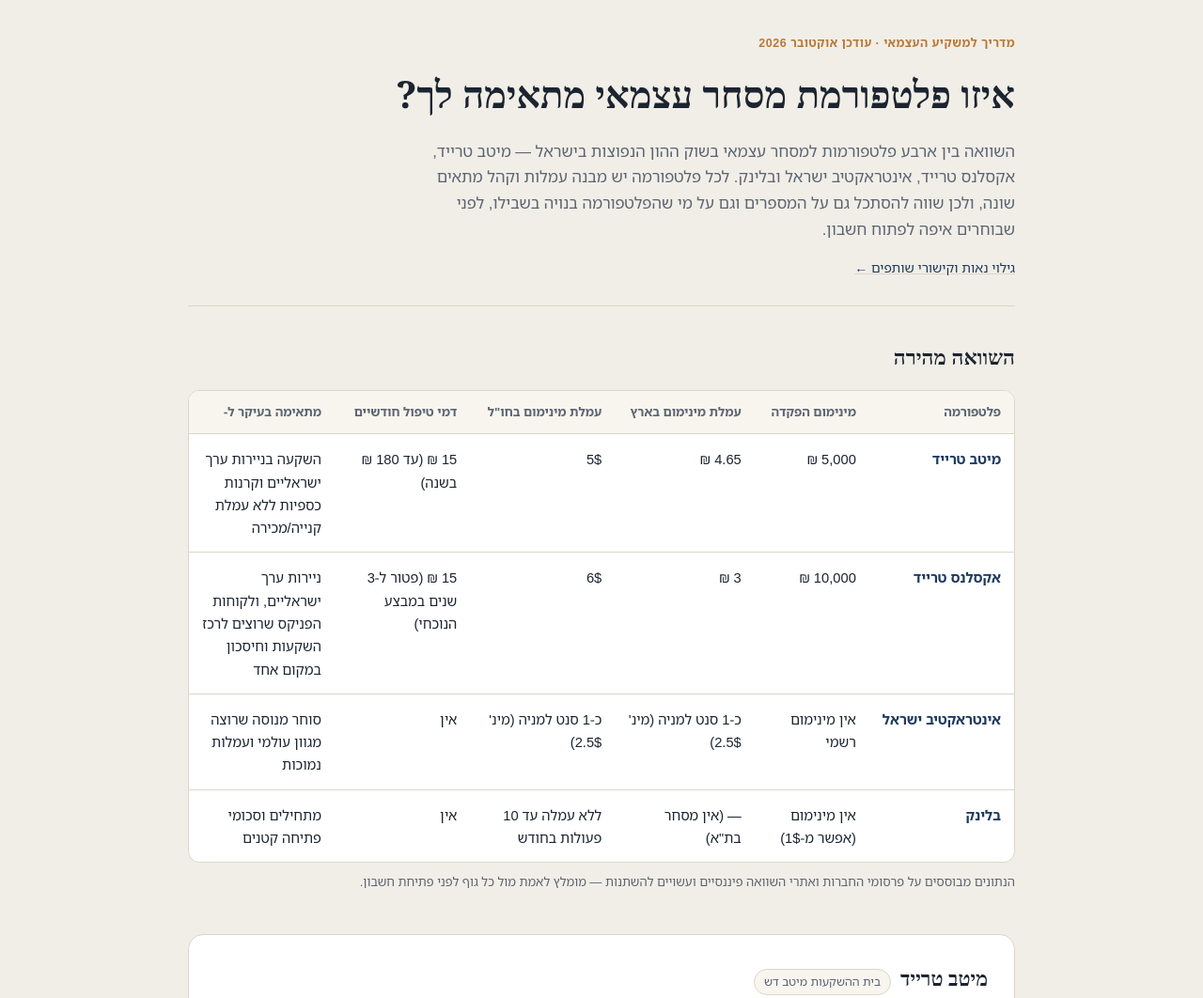
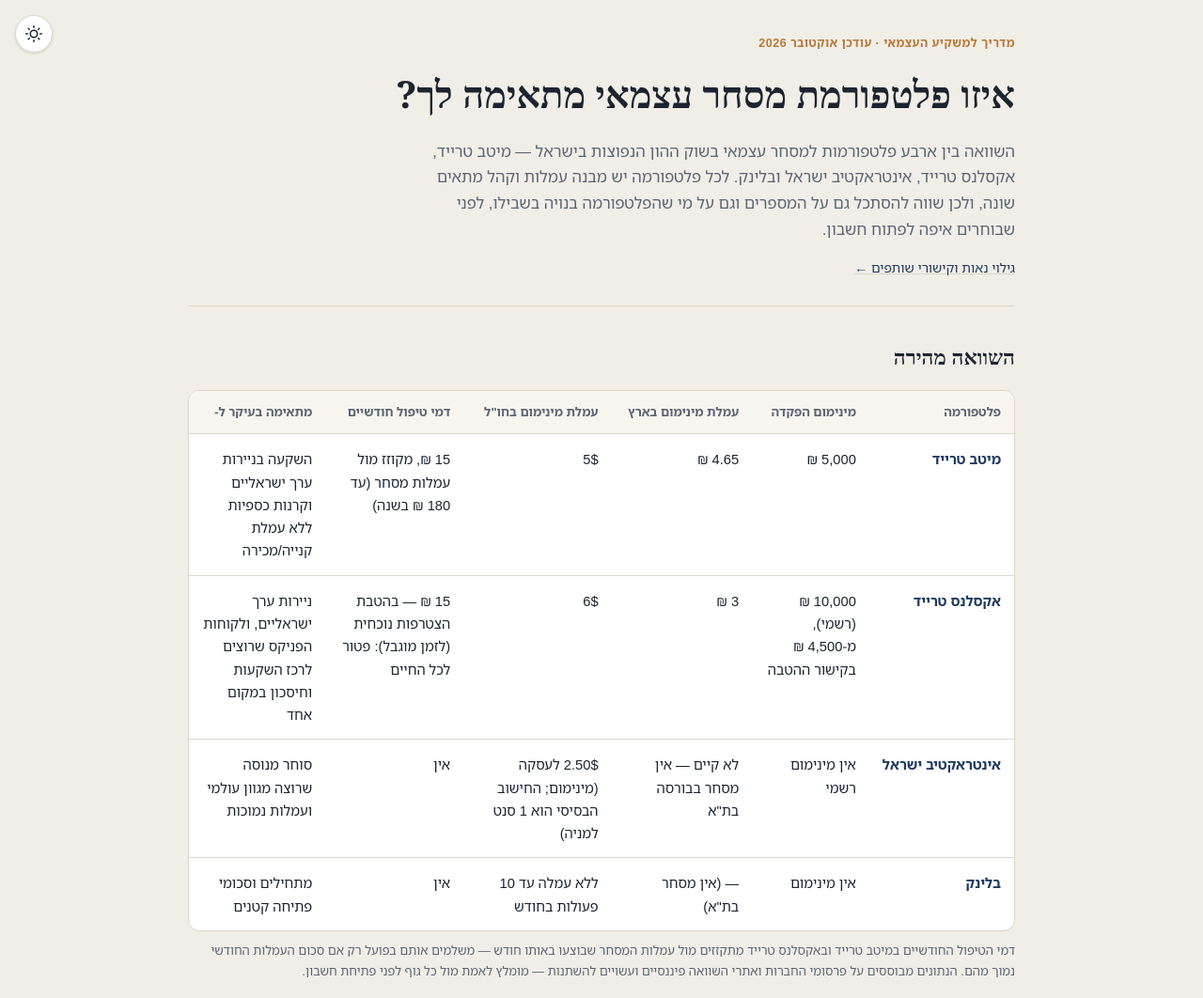
Before and after one commit to ariela9899/ISRAEL_INVEST, a plain HTML site: page index.html in a window 1280 px wide. Shown: the top 1062 px of the page at 94% size. Drawn offline with Linux system fonts and the light colour scheme; a web font is replaced by a local one.

Commit message:
Add files via upload

```diff
--- a/index.html
+++ b/index.html
@@ -177,9 +177,78 @@
   .foot { color: var(--fg-muted); font-size: 0.82rem; text-align: center; }
 
   a { color: var(--accent); }
+
+  .theme-toggle {
+    position: fixed;
+    top: calc(16px + env(safe-area-inset-top, 0px));
+    left: calc(16px + env(safe-area-inset-left, 0px));
+    z-index: 20;
+    width: 40px;
+    height: 40px;
+    border-radius: 999px;
+    border: 1px solid var(--border);
+    background: var(--surface);
+    color: var(--fg);
+    display: flex;
+    align-items: center;
+    justify-content: center;
+    cursor: pointer;
+    box-shadow: 0 1px 3px rgba(0, 0, 0, 0.12);
+  }
+  .theme-toggle:hover { border-color: var(--accent); }
+  .theme-toggle:focus-visible { outline: 2px solid var(--accent); outline-offset: 2px; }
+  .theme-toggle svg { width: 18px; height: 18px; display: none; }
 </style>
 
 <div class="page">
+
+  <button id="theme-toggle" class="theme-toggle" type="button" aria-label="החלפת מצב תצוגה">
+    <svg class="icon-sun" viewBox="0 0 24 24" fill="none" stroke="currentColor" stroke-width="2" stroke-linecap="round" stroke-linejoin="round" aria-hidden="true">
+      <circle cx="12" cy="12" r="5"></circle>
+      <line x1="12" y1="1" x2="12" y2="3"></line>
+      <line x1="12" y1="21" x2="12" y2="23"></line>
+      <line x1="4.22" y1="4.22" x2="5.64" y2="5.64"></line>
+      <line x1="18.36" y1="18.36" x2="19.78" y2="19.78"></line>
+      <line x1="1" y1="12" x2="3" y2="12"></line>
+      <line x1="21" y1="12" x2="23" y2="12"></line>
+      <line x1="4.22" y1="19.78" x2="5.64" y2="18.36"></line>
+      <line x1="18.36" y1="5.64" x2="19.78" y2="4.22"></line>
+    </svg>
+    <svg class="icon-moon" viewBox="0 0 24 24" fill="none" stroke="currentColor" stroke-width="2" stroke-linecap="round" stroke-linejoin="round" aria-hidden="true">
+      <path d="M21 12.79A9 9 0 1 1 11.21 3 7 7 0 0 0 21 12.79z"></path>
+    </svg>
+  </button>
+  <script>
+    (function () {
+      function getStored() { try { return localStorage.getItem('theme'); } catch (e) { return null; } }
+      function setStored(v) { try { localStorage.setItem('theme', v); } catch (e) {} }
+      function systemDark() { return window.matchMedia && window.matchMedia('(prefers-color-scheme: dark)').matches; }
+      function effective(v) { return (v === 'dark' || v === 'light') ? v : (systemDark() ? 'dark' : 'light'); }
+      var btn = document.getElementById('theme-toggle');
+      function paint(v) {
+        var eff = effective(v);
+        if (v === 'dark' || v === 'light') { document.documentElement.setAttribute('data-theme', v); }
+        else { document.documentElement.removeAttribute('data-theme'); }
+        if (btn) {
+          btn.setAttribute('aria-pressed', eff === 'dark' ? 'true' : 'false');
+          btn.setAttribute('aria-label', eff === 'dark' ? 'מעבר למצב בהיר' : 'מעבר למצב כהה');
+          var sun = btn.querySelector('.icon-sun');
+          var moon = btn.querySelector('.icon-moon');
+          if (sun) sun.style.display = eff === 'dark' ? 'none' : 'block';
+          if (moon) moon.style.display = eff === 'dark' ? 'block' : 'none';
+        }
+      }
+      var stored = getStored();
+      paint(stored);
+      if (btn) {
+        btn.addEventListener('click', function () {
+          var next = effective(getStored()) === 'dark' ? 'light' : 'dark';
+          setStored(next);
+          paint(next);
+        });
+      }
+    })();
+  </script>
 
   <header class="masthead" id="top">
     <div class="eyebrow">מדריך למשקיע העצמאי · עודכן אוקטובר 2026</div>
@@ -212,28 +281,28 @@
             <td>5,000 ₪</td>
             <td>4.65 ₪</td>
             <td>5$</td>
-            <td>15 ₪ (עד 180 ₪ בשנה)</td>
+            <td>15 ₪, מקוזז מול עמלות מסחר (עד 180 ₪ בשנה)</td>
             <td>השקעה בניירות ערך ישראליים וקרנות כספיות ללא עמלת קנייה/מכירה</td>
           </tr>
           <tr>
             <td>אקסלנס טרייד</td>
-            <td>10,000 ₪</td>
+            <td>10,000 ₪ (רשמי), מ-4,500 ₪ בקישור ההטבה</td>
             <td>3 ₪</td>
             <td>6$</td>
-            <td>15 ₪ (פטור ל-3 שנים במבצע הנוכחי)</td>
+            <td>15 ₪ — בהטבת הצטרפות נוכחית (לזמן מוגבל): פטור לכל החיים</td>
             <td>ניירות ערך ישראליים, ולקוחות הפניקס שרוצים לרכז השקעות וחיסכון במקום אחד</td>
           </tr>
           <tr>
             <td>אינטראקטיב ישראל</td>
             <td>אין מינימום רשמי</td>
-            <td>כ-1 סנט למניה (מינ' 2.5$)</td>
-            <td>כ-1 סנט למניה (מינ' 2.5$)</td>
+            <td>לא קיים — אין מסחר בבורסה בת"א</td>
+            <td>2.50$ לעסקה (מינימום; החישוב הבסיסי הוא 1 סנט למניה)</td>
             <td>אין</td>
             <td>סוחר מנוסה שרוצה מגוון עולמי ועמלות נמוכות</td>
           </tr>
           <tr>
             <td>בלינק</td>
-            <td>אין מינימום (אפשר מ-1$)</td>
+            <td>אין מינימום</td>
             <td>— (אין מסחר בת"א)</td>
             <td>ללא עמלה עד 10 פעולות בחודש</td>
             <td>אין</td>
@@ -242,7 +311,7 @@
         </tbody>
       </table>
     </div>
-    <p class="table-note">הנתונים מבוססים על פרסומי החברות ואתרי השוואה פיננסיים ועשויים להשתנות — מומלץ לאמת מול כל גוף לפני פתיחת חשבון.</p>
+    <p class="table-note">דמי הטיפול החודשיים במיטב טרייד ובאקסלנס טרייד מתקזזים מול עמלות המסחר שבוצעו באותו חודש — משלמים אותם בפועל רק אם סכום העמלות החודשי נמוך מהם. הנתונים מבוססים על פרסומי החברות ואתרי השוואה פיננסיים ועשויים להשתנות — מומלץ לאמת מול כל גוף לפני פתיחת חשבון.</p>
   </section>
 
   <section class="platforms" aria-label="פירוט הפלטפורמות">
@@ -271,7 +340,7 @@
           <h4>חסרונות</h4>
           <ul>
             <li><span class="mark">✕</span><span>עמלת המינימום למסחר בארץ (4.65 ₪) גבוהה יחסית לחלק מהמתחרים.</span></li>
-            <li><span class="mark">✕</span><span>דמי טיפול חודשיים (15 ₪) נגבים גם בלי שום פעילות בחשבון.</span></li>
+            <li><span class="mark">✕</span><span>דמי טיפול חודשיים (15 ₪) מתקזזים מול עמלות המסחר באותו חודש — משלמים אותם בפועל רק אם העמלות החודשיות נמוכות מ-15 ₪.</span></li>
             <li><span class="mark">✕</span><span>עמלת המרת מט"ח לא תמיד מפורטת בפרסום — כדאי לשאול עליה מראש.</span></li>
             <li><span class="mark">✕</span><span>פחות משתלמת למי שמפקיד סכומים קטנים או סוחר לעיתים רחוקות.</span></li>
           </ul>
@@ -297,19 +366,16 @@
         <div class="pros">
           <h4>יתרונות</h4>
           <ul>
-            <li><span class="mark">✓</span><span>מבצע הצטרפות נוכחי כולל החזר עמלות, ובהפקדה גבוהה מספיק הפטור מדמי הטיפול עשוי להיות ללא הגבלת זמן ולא רק לכמה שנים.</span></li>
+            <li><span class="mark">✓</span><span>הטבת הצטרפות נוכחית לזמן מוגבל: פתיחת חשבון מזכה בפטור מדמי הטיפול לכל החיים, ולא רק לכמה שנים.</span></li>
             <li><span class="mark">✓</span><span>עמלת מינימום למסחר בארץ נמוכה מזו של מיטב טרייד (3 ₪ לעומת 4.65 ₪ לפעולה).</span></li>
             <li><span class="mark">✓</span><span>מערכת מסחר מתקדמת (Extrade Pro) עם כלים לסוחר פעיל.</span></li>
-            <li><span class="mark">✓</span><span>העברת תיק קיים מגוף אחר אינה יוצרת אירוע מס.</span></li>
           </ul>
         </div>
         <div class="cons">
           <h4>חסרונות</h4>
           <ul>
-            <li><span class="mark">✕</span><span>סף כניסה גבוה יחסית — מינימום הפקדה של 10,000 ₪.</span></li>
-            <li><span class="mark">✕</span><span>תנאי הפטור מדמי הטיפול תלויים בגובה ההפקדה ובמועד ההצטרפות, והמקורות השונים אינם תמיד עקביים ביניהם — חשוב לאמת את התנאי המדויק מול אקסלנס לפני ההצטרפות.</span></li>
-            <li><span class="mark">✕</span><span>במבט על העלות הכוללת לאורך זמן, היא לא תמיד הזולה ביותר בהשוואה.</span></li>
-            <li><span class="mark">✕</span><span>עמלות מט"ח ואי-פעילות לא תמיד גלויות מראש — לבדוק בשיחת הפתיחה.</span></li>
+            <li><span class="mark">✕</span><span>אם ההטבה לא חלה, דמי הטיפול (15 ₪ לחודש) מתקזזים מול עמלות המסחר באותו חודש — משלמים אותם בפועל רק אם העמלות החודשיות נמוכות מ-15 ₪.</span></li>
+            <li><span class="mark">✕</span><span>קנייה ומכירה של קרנות כספיות עולה 16 ₪ לפעולה — בניגוד למיטב טרייד, שבה פעולות אלו פטורות מעמלה.</span></li>
           </ul>
         </div>
       </div>
@@ -327,13 +393,13 @@
       <p class="desc">
         שירות המתווך בישראל גישה למערכות ולעמלות של אינטראקטיב ברוקרס העולמית. פועלת בישראל
         בפטור לפי סעיף 49א לחוק ניירות ערך, ולא בפיקוח ישיר של רשות ניירות ערך הישראלית — מתאימה
-        בעיקר לסוחר שמחפש עמלות נמוכות ומגוון מוצרים גלובלי.
+        בעיקר לסוחר שמחפש עמלות נמוכות ומגוון מוצרים גלובלי בבורסות זרות — אין בה מסחר בבורסה בתל אביב.
       </p>
       <div class="pros-cons">
         <div class="pros">
           <h4>יתרונות</h4>
           <ul>
-            <li><span class="mark">✓</span><span>עמלות נמוכות מאוד: כ-1 סנט למניה, מינימום 2.5$ לעסקה, בלי דמי ניהול או אחזקה.</span></li>
+            <li><span class="mark">✓</span><span>עמלות נמוכות מאוד בחו"ל: כ-1 סנט למניה עם רצפת מינימום של 2.5$ לעסקה, בלי דמי ניהול או אחזקה.</span></li>
             <li><span class="mark">✓</span><span>מגוון עצום של מוצרים — מניות, תעודות סל, אופציות, אג"ח וחוזים עתידיים.</span></li>
             <li><span class="mark">✓</span><span>גישה ישירה למסחר בבורסות מובילות בעולם, כולל שעות מסחר מורחבות.</span></li>
             <li><span class="mark">✓</span><span>ביטוח חשבון עד 500,000$ דרך SIPC, ושירות לקוחות בעברית.</span></li>
@@ -342,8 +408,8 @@
         <div class="cons">
           <h4>חסרונות</h4>
           <ul>
+            <li><span class="mark">✕</span><span>אין מסחר בבורסה בתל אביב — רק בבורסות זרות, בעיקר בארה"ב.</span></li>
             <li><span class="mark">✕</span><span>לא מפוקחת ישירות על ידי רשות ניירות ערך בישראל — פועלת במתווה פטור.</span></li>
-            <li><span class="mark">✕</span><span>בחשבונות מתחת ל-25,000$ יש הגבלה לשלוש עסקאות יומיות בשבוע.</span></li>
             <li><span class="mark">✕</span><span>עומק המוצרים והכלים דורש עקומת למידה — פחות מתאימה למי שמתחיל מאפס.</span></li>
             <li><span class="mark">✕</span><span>אפשר להפקיד רק מחשבון בנק על שם בעל החשבון עצמו.</span></li>
           </ul>
@@ -379,7 +445,7 @@
           <h4>חסרונות</h4>
           <ul>
             <li><span class="mark">✕</span><span>מסחר במניות ותעודות סל אמריקאיות בלבד — אין מסחר בבורסה הישראלית.</span></li>
-            <li><span class="mark">✕</span><span>ניתן להעביר ניירות ערך לברוקר אחר, אך בעמלה (לפי האתר הרשמי בעת הבדיקה: כ-8$ לכל נייר ערך) — מומלץ לבדוק תעריף עדכני מול בלינק לפני ההעברה.</span></li>
+            <li><span class="mark">✕</span><span>ניתן להעביר ניירות ערך לברוקר אחר, אך בעמלה של 0.1% משווי הניירות עם מינימום של 8$ — מומלץ לבדוק תעריף עדכני מול בלינק לפני ההעברה.</span></li>
             <li><span class="mark">✕</span><span>עמלת המרת מט"ח בין שקל לדולר, והמשתמש אינו שולט בשער הביצוע בפועל בהמרה — כדאי לבדוק את התנאים מראש.</span></li>
             <li><span class="mark">✕</span><span>חברה חדשה בשוק, עם פחות שנות פעילות מוכחת לעומת המתחרות.</span></li>
           </ul>
```
